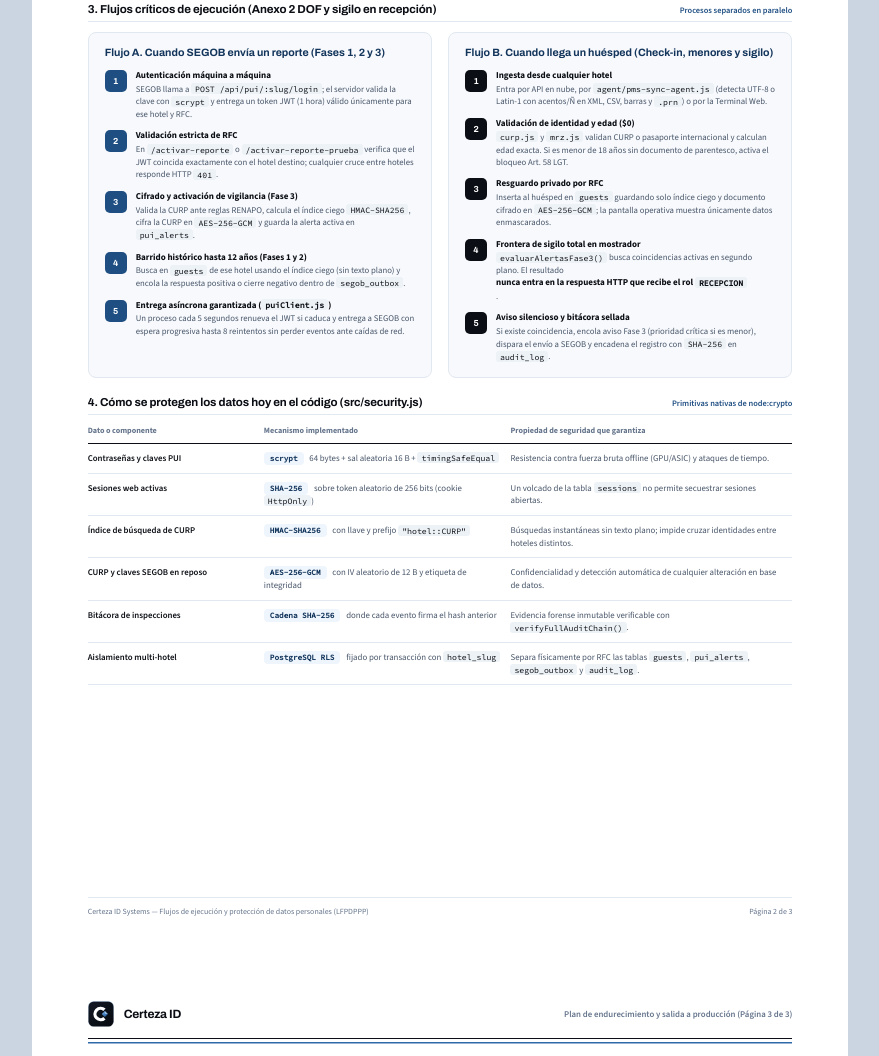
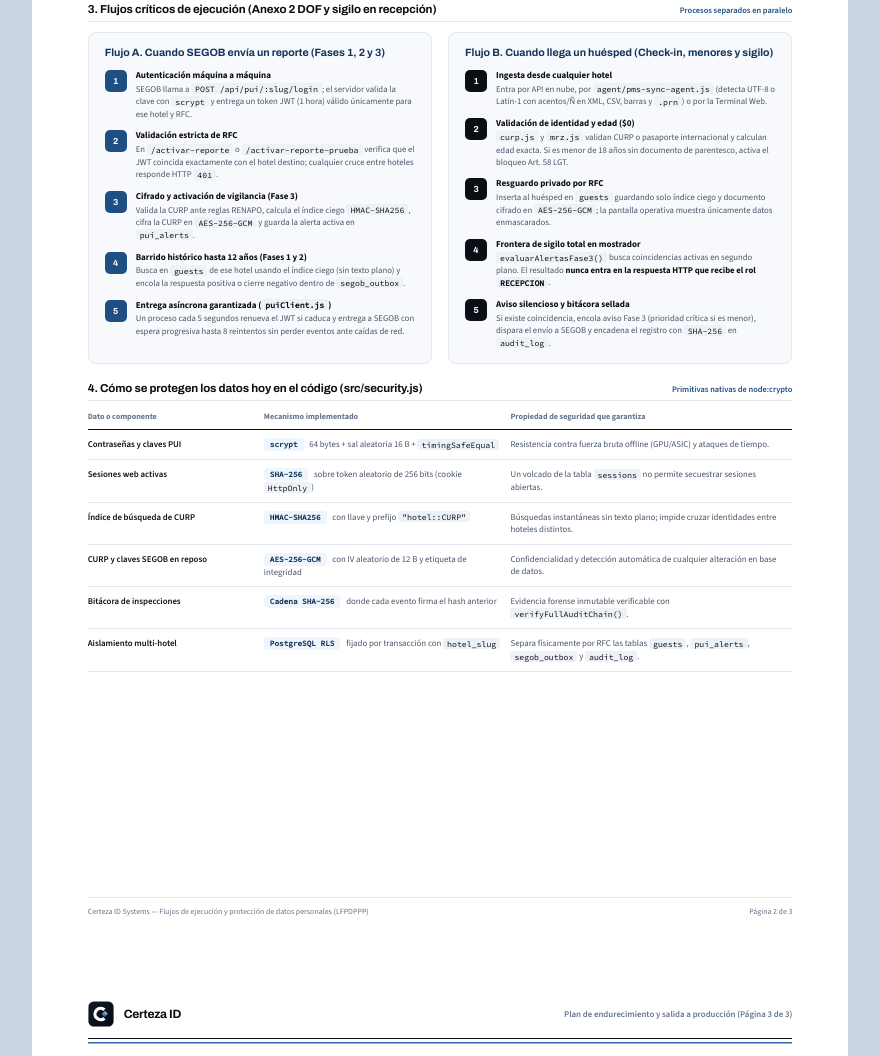
Before and after one commit to jesusoldekamp-hue/portico-hospitality, a website: page docs/arquitectura-tecnica-ingenieria.html in a window 1280 px wide. Shown: the part 1157-2213 px from the top of the page, without its empty margins (200-1079 px from the left). Drawn offline with nearby package versions, Linux system fonts and the light colour scheme.

Commit message:
Fix inline bold line-break inside Page 2 stepper step 4

```diff
--- a/docs/arquitectura-tecnica-ingenieria.html
+++ b/docs/arquitectura-tecnica-ingenieria.html
@@ -311,11 +311,15 @@
         color: var(--soft);
       }
 
-      .step-body strong {
+      .step-body > strong:first-child {
         display: block;
         color: var(--black);
         font-size: 9px;
         margin-bottom: 1px;
+      }
+
+      .step-body strong {
+        color: var(--black);
       }
 
       /* TABLA CRIPTOGRÁFICA LIMPIA */
```
